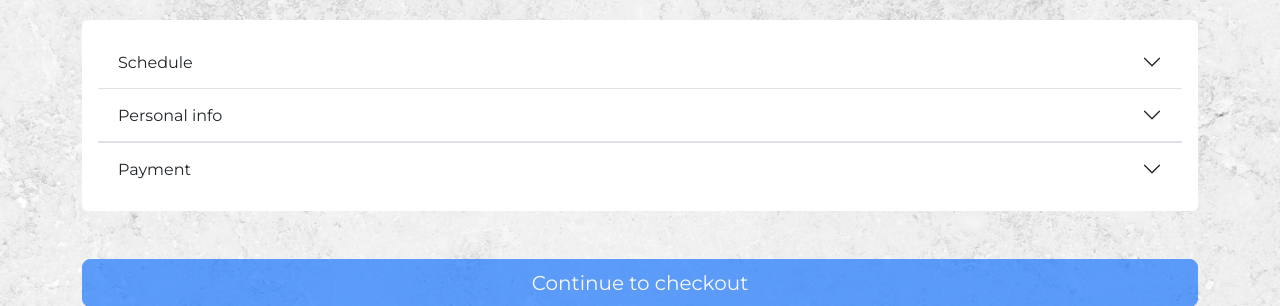
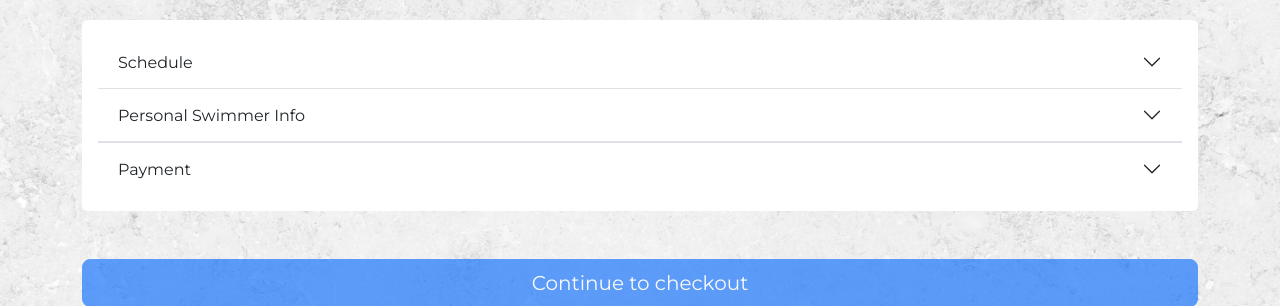
Before and after one commit to jesusrlv/natatorial, a PHP site: page /schedule.php in a window 1280 px wide. Shown: the part 300-606 px from the top of the page. Run offline with PHP 8.4, Linux system fonts and the light colour scheme; data that the repository does not hold is empty; some libraries are stand-ins or nearby versions; some web fonts are replaced.

Commit message:
modificaciones

```diff
--- a/schedule.php
+++ b/schedule.php
@@ -230,13 +230,13 @@
               <div class="accordion-item">
                 <h2 class="accordion-header border-bottom" id="flush-headingTwo">
                   <button class="accordion-button collapsed" type="button" data-bs-toggle="collapse" data-bs-target="#flush-collapse" aria-expanded="false" aria-controls="flush-collapseTwo">
-                  Personal info
+                  Personal Swimmer Info
                   </button>
                 </h2>
                 <div id="flush-collapseTwo" class="accordion-collapse collapse" aria-labelledby="flush-headingTwo" data-bs-parent="#accordionFlushExample">
                   <div class="accordion-body">
                     <div class="col-md-12 col-lg-12">
-                      <h4 class="mb-3">Personal info</h4>
+                      <h4 class="mb-3">Personal Swimmer Info</h4>
 
                         <div class="row g-3">
 
@@ -505,7 +505,7 @@
 
     <!-- modal -->
 
-    <div class="modal fade" id="infoCheck" tabindex="-1" aria-labelledby="exampleModalLabel" aria-hidden="true">
+    <div class="modal fade" id="infoCheck" data-bs-backdrop="static" tabindex="-1" aria-labelledby="exampleModalLabel" aria-hidden="true">
   <div class="modal-dialog modal-lg">
     <div class="modal-content">
       <div class="modal-header">
@@ -666,8 +666,16 @@
       </div>
       <div class="modal-footer">
         <button type="button" class="btn btn-danger" data-bs-dismiss="modal"><i class="bi bi-x-circle-fill"></i> Close</button>
+        <button type="button" class="btn btn-warning" data-bs-target="#flush-collapseOne" aria-expanded="false" aria-controls="flush-collapseOne" onclick="cerrarModal()"><i class="bi bi-pencil-square"></i> Edit information</button>
         <button type="button" class="btn btn-primary" onclick="submitReservation()" id="buttonCheck" disabled><i class="bi bi-check-circle-fill"></i> Confirm reservation</button>
       </div>
     </div>
   </div>
 </div>
+
+<script>
+  function cerrarModal(){
+    $('#infoCheck').modal('hide');
+    $('#flush-collapseOne').collapse('show');
+  }
+</script>
```
Also changed, not shown: img/evergreen-logo_transparente.png, img/evergreen-logo_transparente2.png (added), 1 other file.
